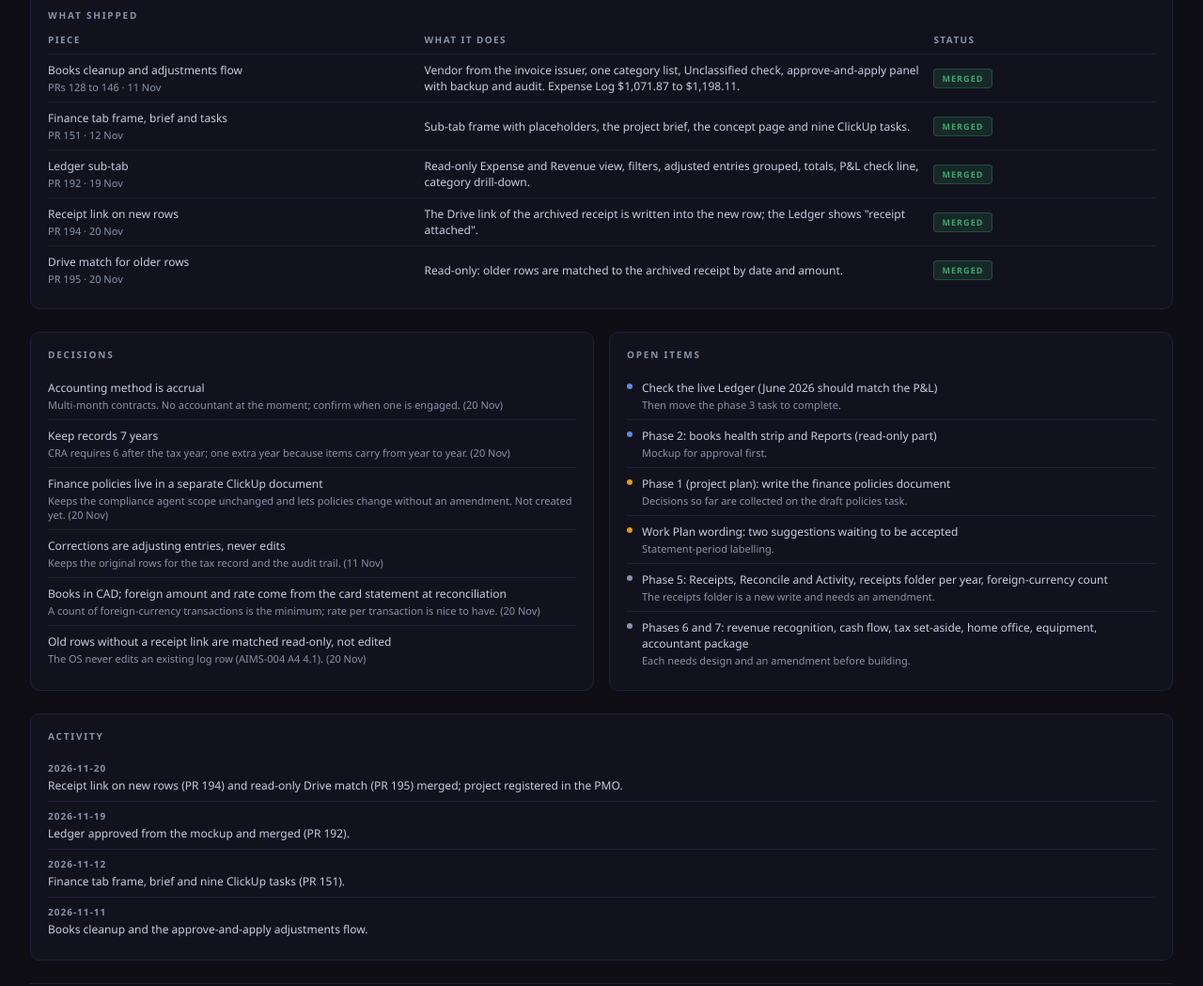
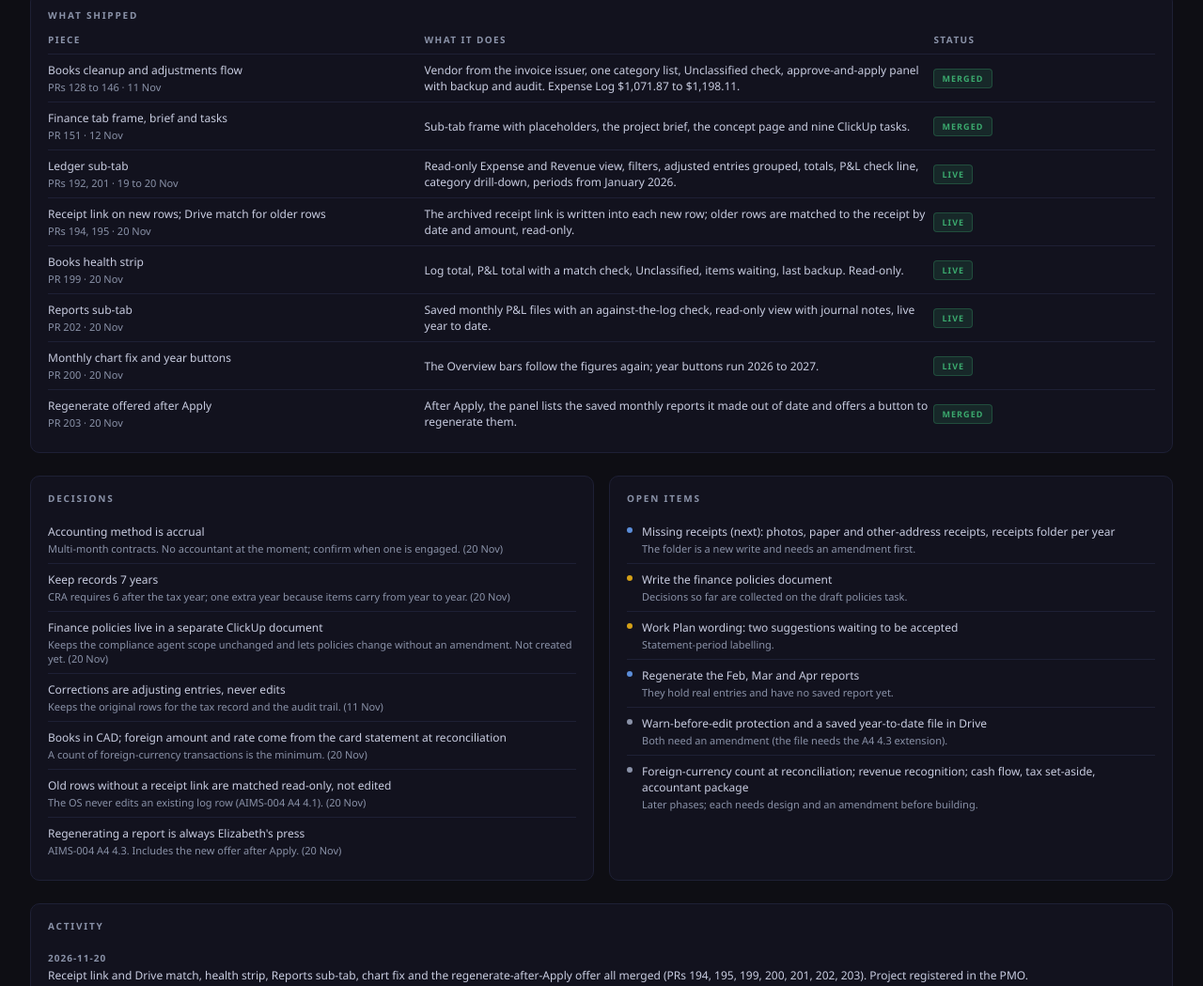
Before and after one commit to elizabethlemoine33-commits/northlight-pmo, a plain HTML site: page finance-tab/phase-1.html in a window 1280 px wide. Shown: the part 382-1431 px from the top of the page at 94% size. Drawn offline with Linux system fonts and the light colour scheme.

Commit message:
feat(finance-tab): end-of-day update, Phase 1 dashboard at about 70%
Co-Authored-By: Claude Sonnet 5.5 <noreply@anthropic.com>

```diff
--- a/finance-tab/phase-1.html
+++ b/finance-tab/phase-1.html
@@ -106,11 +106,11 @@
 <div class="progress-section">
   <div class="progress-header">
     <div class="progress-label">Phase 1 Progress</div>
-    <div class="progress-pct">55%</div>
+    <div class="progress-pct">70%</div>
   </div>
-  <div class="progress-bar-bg"><div class="progress-bar-fill" style="width: 55%;"></div></div>
+  <div class="progress-bar-bg"><div class="progress-bar-fill" style="width: 70%;"></div></div>
   <div class="progress-counts">
-    <div class="progress-count"><strong>5</strong> pieces shipped</div>
+    <div class="progress-count"><strong>8</strong> pieces shipped</div>
     <div class="progress-count"><strong>6</strong> open items</div>
     <div class="progress-count">Estimate, set by hand</div>
   </div>
@@ -138,18 +138,33 @@
           <td style="width: 20%"><span class="badge badge-done">Merged</span></td>
         </tr>
         <tr>
-          <td style="width: 34%"><div class="block-name">Ledger sub-tab</div><div class="block-note">PR 192 · 19 Nov</div></td>
-          <td style="width: 46%"><div class="block-name">Read-only Expense and Revenue view, filters, adjusted entries grouped, totals, P&amp;L check line, category drill-down.</div></td>
-          <td style="width: 20%"><span class="badge badge-done">Merged</span></td>
+          <td style="width: 34%"><div class="block-name">Ledger sub-tab</div><div class="block-note">PRs 192, 201 · 19 to 20 Nov</div></td>
+          <td style="width: 46%"><div class="block-name">Read-only Expense and Revenue view, filters, adjusted entries grouped, totals, P&amp;L check line, category drill-down, periods from January 2026.</div></td>
+          <td style="width: 20%"><span class="badge badge-done">Live</span></td>
         </tr>
         <tr>
-          <td style="width: 34%"><div class="block-name">Receipt link on new rows</div><div class="block-note">PR 194 · 20 Nov</div></td>
-          <td style="width: 46%"><div class="block-name">The Drive link of the archived receipt is written into the new row; the Ledger shows "receipt attached".</div></td>
-          <td style="width: 20%"><span class="badge badge-done">Merged</span></td>
+          <td style="width: 34%"><div class="block-name">Receipt link on new rows; Drive match for older rows</div><div class="block-note">PRs 194, 195 · 20 Nov</div></td>
+          <td style="width: 46%"><div class="block-name">The archived receipt link is written into each new row; older rows are matched to the receipt by date and amount, read-only.</div></td>
+          <td style="width: 20%"><span class="badge badge-done">Live</span></td>
         </tr>
         <tr>
-          <td style="width: 34%"><div class="block-name">Drive match for older rows</div><div class="block-note">PR 195 · 20 Nov</div></td>
-          <td style="width: 46%"><div class="block-name">Read-only: older rows are matched to the archived receipt by date and amount.</div></td>
+          <td style="width: 34%"><div class="block-name">Books health strip</div><div class="block-note">PR 199 · 20 Nov</div></td>
+          <td style="width: 46%"><div class="block-name">Log total, P&amp;L total with a match check, Unclassified, items waiting, last backup. Read-only.</div></td>
+          <td style="width: 20%"><span class="badge badge-done">Live</span></td>
+        </tr>
+        <tr>
+          <td style="width: 34%"><div class="block-name">Reports sub-tab</div><div class="block-note">PR 202 · 20 Nov</div></td>
+          <td style="width: 46%"><div class="block-name">Saved monthly P&amp;L files with an against-the-log check, read-only view with journal notes, live year to date.</div></td>
+          <td style="width: 20%"><span class="badge badge-done">Live</span></td>
+        </tr>
+        <tr>
+          <td style="width: 34%"><div class="block-name">Monthly chart fix and year buttons</div><div class="block-note">PR 200 · 20 Nov</div></td>
+          <td style="width: 46%"><div class="block-name">The Overview bars follow the figures again; year buttons run 2026 to 2027.</div></td>
+          <td style="width: 20%"><span class="badge badge-done">Live</span></td>
+        </tr>
+        <tr>
+          <td style="width: 34%"><div class="block-name">Regenerate offered after Apply</div><div class="block-note">PR 203 · 20 Nov</div></td>
+          <td style="width: 46%"><div class="block-name">After Apply, the panel lists the saved monthly reports it made out of date and offers a button to regenerate them.</div></td>
           <td style="width: 20%"><span class="badge badge-done">Merged</span></td>
         </tr>
       </tbody>
@@ -164,24 +179,25 @@
     <div class="decision-item"><div class="decision-title">Keep records 7 years</div><div class="decision-rationale">CRA requires 6 after the tax year; one extra year because items carry from year to year. (20 Nov)</div></div>
     <div class="decision-item"><div class="decision-title">Finance policies live in a separate ClickUp document</div><div class="decision-rationale">Keeps the compliance agent scope unchanged and lets policies change without an amendment. Not created yet. (20 Nov)</div></div>
     <div class="decision-item"><div class="decision-title">Corrections are adjusting entries, never edits</div><div class="decision-rationale">Keeps the original rows for the tax record and the audit trail. (11 Nov)</div></div>
-    <div class="decision-item"><div class="decision-title">Books in CAD; foreign amount and rate come from the card statement at reconciliation</div><div class="decision-rationale">A count of foreign-currency transactions is the minimum; rate per transaction is nice to have. (20 Nov)</div></div>
+    <div class="decision-item"><div class="decision-title">Books in CAD; foreign amount and rate come from the card statement at reconciliation</div><div class="decision-rationale">A count of foreign-currency transactions is the minimum. (20 Nov)</div></div>
     <div class="decision-item"><div class="decision-title">Old rows without a receipt link are matched read-only, not edited</div><div class="decision-rationale">The OS never edits an existing log row (AIMS-004 A4 4.1). (20 Nov)</div></div>
+    <div class="decision-item"><div class="decision-title">Regenerating a report is always Elizabeth's press</div><div class="decision-rationale">AIMS-004 A4 4.3. Includes the new offer after Apply. (20 Nov)</div></div>
   </div>
   <div class="card">
     <div class="card-label">Open items</div>
-    <div class="issue-item"><div class="issue-dot dot-blue"></div><div><div class="issue-text">Check the live Ledger (June 2026 should match the P&amp;L)</div><div class="issue-note">Then move the phase 3 task to complete.</div></div></div>
-    <div class="issue-item"><div class="issue-dot dot-blue"></div><div><div class="issue-text">Phase 2: books health strip and Reports (read-only part)</div><div class="issue-note">Mockup for approval first.</div></div></div>
-    <div class="issue-item"><div class="issue-dot dot-yellow"></div><div><div class="issue-text">Phase 1 (project plan): write the finance policies document</div><div class="issue-note">Decisions so far are collected on the draft policies task.</div></div></div>
+    <div class="issue-item"><div class="issue-dot dot-blue"></div><div><div class="issue-text">Missing receipts (next): photos, paper and other-address receipts, receipts folder per year</div><div class="issue-note">The folder is a new write and needs an amendment first.</div></div></div>
+    <div class="issue-item"><div class="issue-dot dot-yellow"></div><div><div class="issue-text">Write the finance policies document</div><div class="issue-note">Decisions so far are collected on the draft policies task.</div></div></div>
     <div class="issue-item"><div class="issue-dot dot-yellow"></div><div><div class="issue-text">Work Plan wording: two suggestions waiting to be accepted</div><div class="issue-note">Statement-period labelling.</div></div></div>
-    <div class="issue-item"><div class="issue-dot dot-muted"></div><div><div class="issue-text">Phase 5: Receipts, Reconcile and Activity, receipts folder per year, foreign-currency count</div><div class="issue-note">The receipts folder is a new write and needs an amendment.</div></div></div>
-    <div class="issue-item"><div class="issue-dot dot-muted"></div><div><div class="issue-text">Phases 6 and 7: revenue recognition, cash flow, tax set-aside, home office, equipment, accountant package</div><div class="issue-note">Each needs design and an amendment before building.</div></div></div>
+    <div class="issue-item"><div class="issue-dot dot-blue"></div><div><div class="issue-text">Regenerate the Feb, Mar and Apr reports</div><div class="issue-note">They hold real entries and have no saved report yet.</div></div></div>
+    <div class="issue-item"><div class="issue-dot dot-muted"></div><div><div class="issue-text">Warn-before-edit protection and a saved year-to-date file in Drive</div><div class="issue-note">Both need an amendment (the file needs the A4 4.3 extension).</div></div></div>
+    <div class="issue-item"><div class="issue-dot dot-muted"></div><div><div class="issue-text">Foreign-currency count at reconciliation; revenue recognition; cash flow, tax set-aside, accountant package</div><div class="issue-note">Later phases; each needs design and an amendment before building.</div></div></div>
   </div>
 </div>
 
 <div class="grid">
   <div class="card grid-full">
     <div class="card-label">Activity</div>
-    <div class="activity-item"><div class="activity-date">2026-11-20</div><div class="activity-text">Receipt link on new rows (PR 194) and read-only Drive match (PR 195) merged; project registered in the PMO.</div></div>
+    <div class="activity-item"><div class="activity-date">2026-11-20</div><div class="activity-text">Receipt link and Drive match, health strip, Reports sub-tab, chart fix and the regenerate-after-Apply offer all merged (PRs 194, 195, 199, 200, 201, 202, 203). Project registered in the PMO.</div></div>
     <div class="activity-item"><div class="activity-date">2026-11-19</div><div class="activity-text">Ledger approved from the mockup and merged (PR 192).</div></div>
     <div class="activity-item"><div class="activity-date">2026-11-12</div><div class="activity-text">Finance tab frame, brief and nine ClickUp tasks (PR 151).</div></div>
     <div class="activity-item"><div class="activity-date">2026-11-11</div><div class="activity-text">Books cleanup and the approve-and-apply adjustments flow.</div></div>
```
Also changed, not shown: 3 other files.
